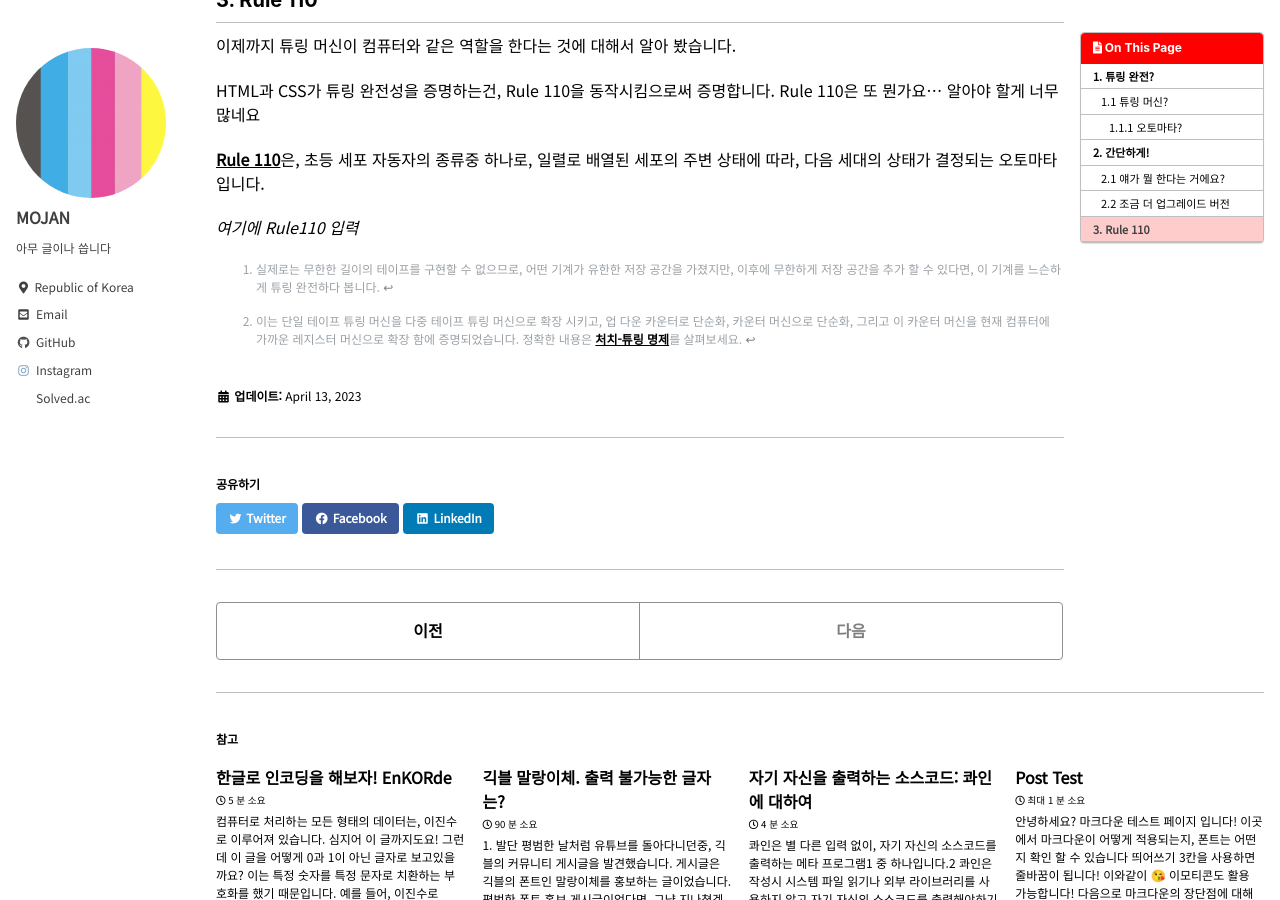
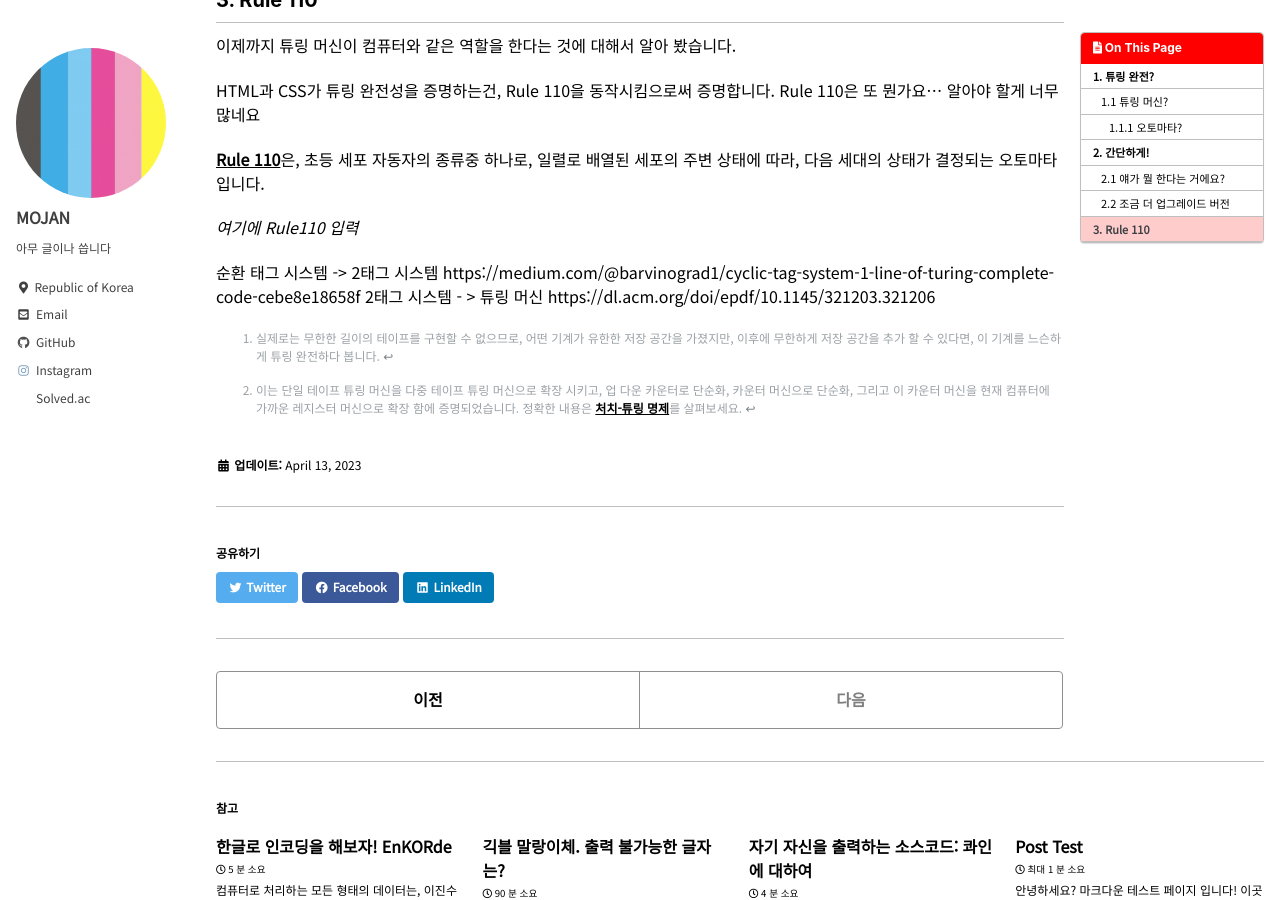
Before and after one commit to MOJAN3543/MOJAN3543.github.io, a Jekyll site: the page built from _posts/ProgrammingByHTML/2023-04-13-ProgrammingByHTML.md, in a window 1280 px wide and 900 px high, scrolled down 5063 px. Built offline with Jekyll 4.4.1, drawn with Linux system fonts in a browser that asks for light colours; cached includes are drawn as plain includes.

Commit message:
Update 2023-04-13-ProgrammingByHTML.md

```diff
--- a/_posts/ProgrammingByHTML/2023-04-13-ProgrammingByHTML.md
+++ b/_posts/ProgrammingByHTML/2023-04-13-ProgrammingByHTML.md
@@ -114,6 +114,9 @@ HTML과 CSS가 튜링 완전성을 증명하는건, Rule 110을 동작시킴으
 [**Rule 110**](https://en.wikipedia.org/wiki/Rule_110)은, 초등 세포 자동자의 종류중 하나로, 일렬로 배열된 세포의 주변 상태에 따라, 다음 세대의 상태가 결정되는 오토마타입니다.
 
 *여기에 Rule110 입력*
+
+순환 태그 시스템 -> 2태그 시스템 https://medium.com/@barvinograd1/cyclic-tag-system-1-line-of-turing-complete-code-cebe8e18658f
+2태그 시스템 - > 튜링 머신 https://dl.acm.org/doi/epdf/10.1145/321203.321206
 
 [^1]: 실제로는 무한한 길이의 테이프를 구현할 수 없으므로, 어떤 기계가 유한한 저장 공간을 가졌지만, 이후에 무한하게 저장 공간을 추가 할 수 있다면, 이 기계를 느슨하게 튜링 완전하다 봅니다.
 [^2]: 이는 단일 테이프 튜링 머신을 다중 테이프 튜링 머신으로 확장 시키고, 업 다운 카운터로 단순화, 카운터 머신으로 단순화, 그리고 이 카운터 머신을 현재 컴퓨터에 가까운 레지스터 머신으로 확장 함에 증명되었습니다. 정확한 내용은 [**처치-튜링 명제**](https://en.wikipedia.org/wiki/Church%E2%80%93Turing_thesis)를 살펴보세요.
```
